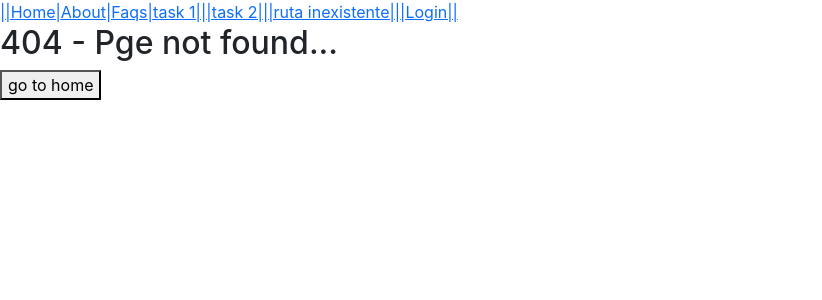
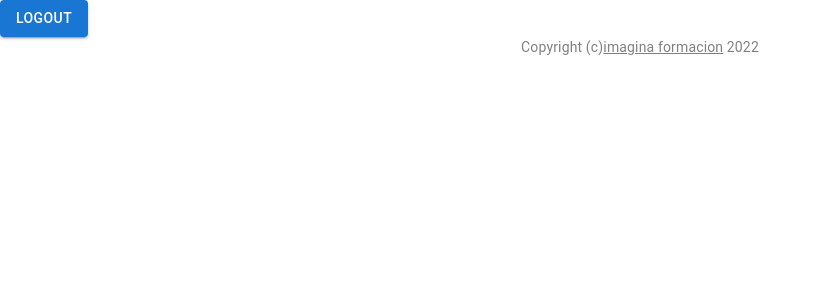
Before and after one commit to javiza/examples-React, a React (Create React App) app: page /dashboard in a window 1280 px wide. Before the commit this address had no page. Shown: the top 300 px of the page, without its empty margins (0-822 px from the left). Built offline with nearby package versions, Linux system fonts and the light colour scheme.

Commit message:
usando material ui, boton logout, icons-material, text

```diff
--- a/package.json
+++ b/package.json
@@ -3,12 +3,17 @@
   "version": "0.1.0",
   "private": true,
   "dependencies": {
+    "@emotion/react": "^11.10.5",
+    "@emotion/styled": "^11.10.5",
+    "@mui/icons-material": "^5.11.0",
+    "@mui/material": "^5.11.6",
     "@testing-library/jest-dom": "^5.14.1",
     "@testing-library/react": "^11.2.7",
     "@testing-library/user-event": "^12.8.3",
     "axios": "^1.2.0",
     "bootstrap": "^5.2.2",
     "bootstrap-icons": "^1.9.1",
+    "clsx": "^1.2.1",
     "formik": "^2.2.9",
     "node-sass": "^6.0.1",
     "react": "^17.0.2",
--- /dev/null
+++ b/src/AppFinal.js
@@ -0,0 +1,44 @@
+import { BrowserRouter as Router, Route, Switch, Redirect } from "react-router-dom";
+import * as React from 'react';
+import NotFoundPage from './pages/404/NotFoundPage'
+import LoginPage from './pages/auth/LoginPage'
+import DashBoardPage from "./pages/dashboard/DashBoard";
+function AppFinal  () {
+
+   //TODO: change to value from sessionStorage(or something dinamic)
+let loggedIn = true;
+
+   return (
+    <div>
+       <Router>
+         {/* route switch */}
+         <Switch>
+         {/* redirections to protect our routes */}
+
+         <Route exact path='/'>
+            {
+               loggedIn ?
+
+               (<Redirect from='/' to='/dashboard' />)
+               :
+               (<Redirect from='/' to='/login' />)
+            }
+         </Route>
+         {/* login route */}
+         <Route exact path='/login' component={LoginPage}/>
+         {/* dashboard route */}
+         <Route exact path='/dashboard'>
+            {
+               loggedIn ?
+              ( <DashBoardPage/>)
+               :
+              ( <Redirect from='/' to='/login' />)
+            }
+         </Route>
+         <Route component={NotFoundPage}/>
+         </Switch>
+       </Router>
+    </div>
+   );
+}
+export default AppFinal;
--- /dev/null
+++ b/src/components/pure/Copyright.jsx
@@ -0,0 +1,20 @@
+import React from 'react';
+import Link from '@mui/material/Link';
+import Typography from '@mui/material/Typography';
+
+const Copyright = () => {
+    return (
+        <div>
+            <Typography variant="body2" color="GrayText" align="center">
+                {'Copyright (c)'}
+                <Link color="inherit" href='https://imaginaformacion.com'>
+                    imagina formacion
+                </Link>
+                { ' '}
+                { new Date().getFullYear() }
+            </Typography>
+        </div>
+    );
+}
+
+export default Copyright;
--- a/src/index.js
+++ b/src/index.js
@@ -8,13 +8,15 @@
 import './index.css';
 // import App from './App';
 import reportWebVitals from './reportWebVitals';
-import AppRoutingOne from './AppRoutingOne';
+import AppFinal from './AppFinal';
+// import AppRoutingOne from './AppRoutingOne';
 
 //para cambiar nuestro enrutado de appa a appRoutingOne debemos cambiar
 ReactDOM.render(
   <React.StrictMode>
     {/* <App /> */}
-    <AppRoutingOne />
+    {/* <AppRoutingOne /> */}
+    <AppFinal/>
   </React.StrictMode>,
   document.getElementById('root')
 );
--- /dev/null
+++ b/src/pages/dashboard/DashBoard.jsx
@@ -0,0 +1,25 @@
+import React from 'react';
+import { useHistory } from 'react-router-dom';
+import Button from '@mui/material/Button';
+import Copyright from '../../components/pure/Copyright';
+
+
+const DashBoardPage = () => {
+    const history = useHistory();
+
+    const logout = () => {
+        history.push('/login');
+
+    }
+
+    return (
+        <div>
+              <Button variant="contained" onClick={logout} >logout</Button>
+
+            <Copyright></Copyright>
+
+        </div>
+    );
+}
+
+export default DashBoardPage;
```
Also changed, not shown: src/components/pure/MenuListitems.jsx (added, +40 -0 lines), 1 other file (tests, documents, lock files or other folders).
